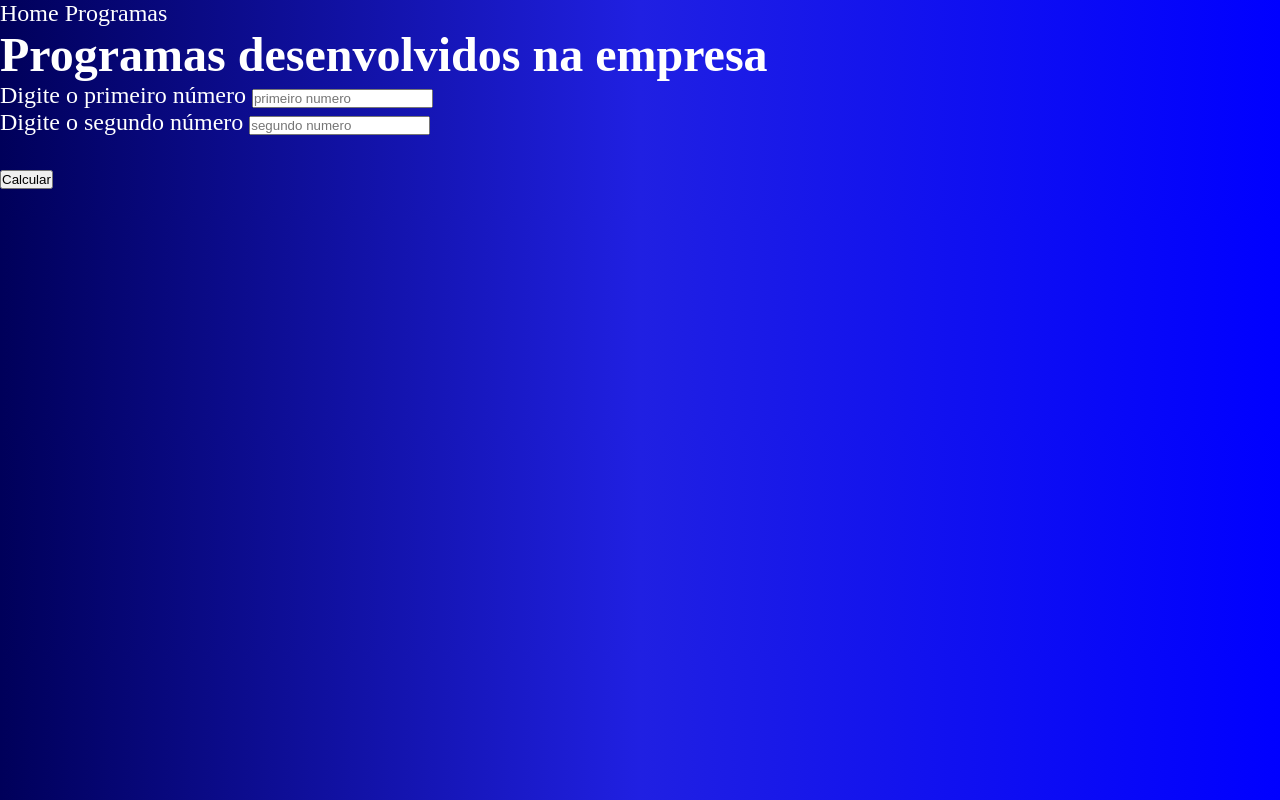
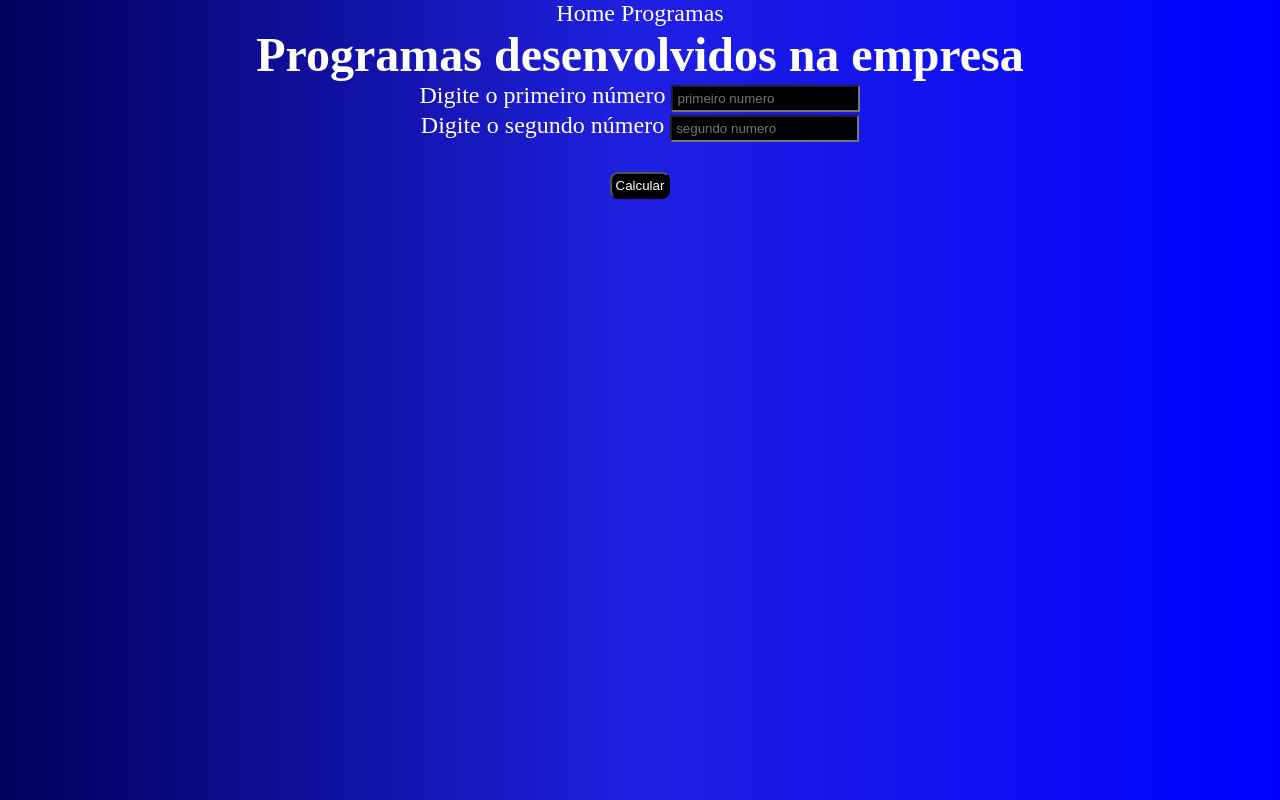
Before and after one commit to mairaronconi/site_2C, a plain HTML site: page html/programas.html in a window 1280 px wide. Drawn offline with Linux system fonts and the light colour scheme.

Commit message:
versão quatro

```diff
--- a/css/style.css
+++ b/css/style.css
@@ -6,9 +6,20 @@ body{
     background: linear-gradient(to right, rgb(0, 0, 90), rgb(32, 32, 226), blue);
     color: white;
     font-size: 1.5rem;
+    text-align: center;
 }
 
 a{
     text-decoration: none;
     color: white;
 }
+
+input,button{
+    background-color: rgb(0, 0, 0);
+    color: white;
+    padding: 4px;
+}
+
+button{
+    border-radius: 8px;
+}
--- a/html/programas.html
+++ b/html/programas.html
@@ -6,7 +6,8 @@
     <meta name="viewport" content="width=device-width, initial-scale=1.0">
     <link rel="shortcut icon" href="../img/favIcon.png" type="image/png">
     <link rel="stylesheet" href="../css/style.css">
-    <title>Document</title>
+    <script src="../js/prog01.js"></script>
+    <title>Soma de números</title>
 </head>
 
 <body>
```
